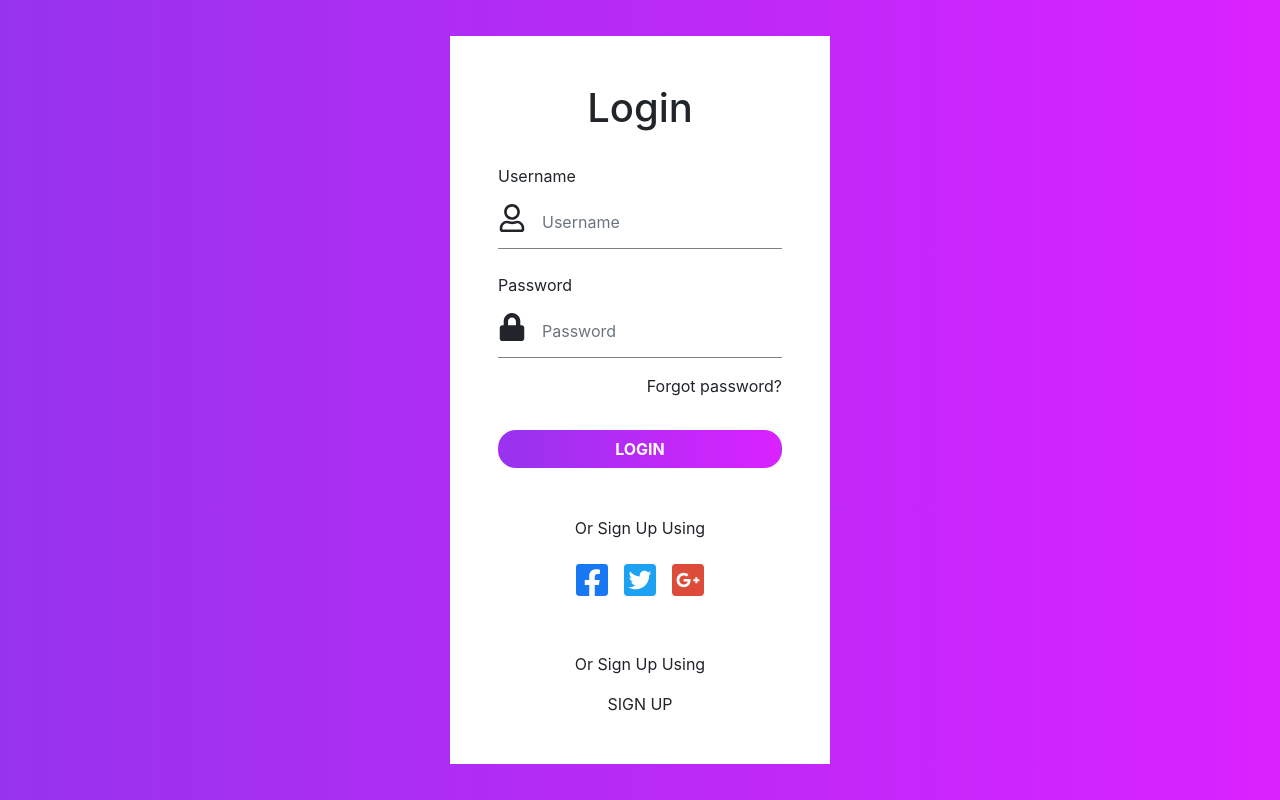
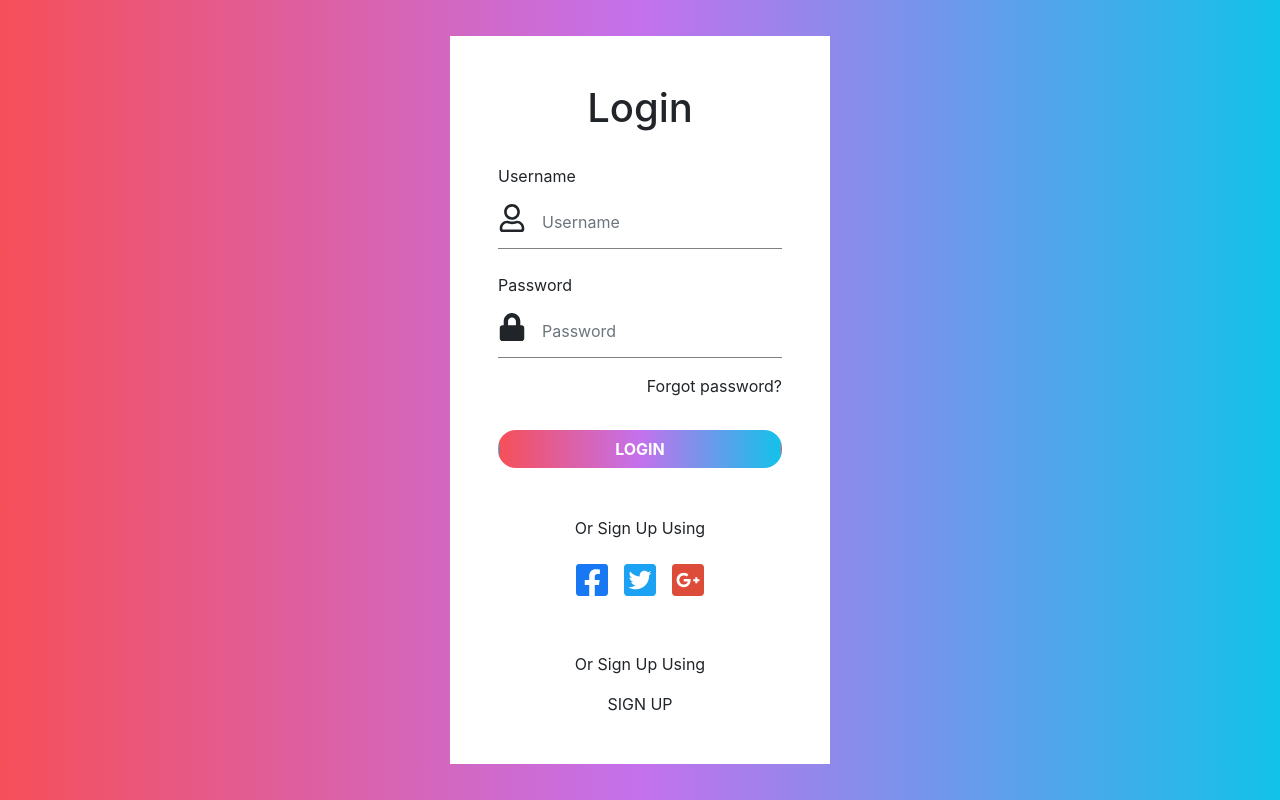
Before and after one commit to fahadshoukat/login-form, a React (Create React App) app: page / in a window 1280 px wide. Built offline with nearby package versions, Linux system fonts and the light colour scheme.

Commit message:
remove unneccessary dependencies and change bg

```diff
--- a/package.json
+++ b/package.json
@@ -3,14 +3,10 @@
   "version": "0.1.0",
   "private": true,
   "dependencies": {
-    "@fortawesome/fontawesome-svg-core": "^6.1.1",
-    "@fortawesome/free-regular-svg-icons": "^6.1.1",
-    "@fortawesome/free-solid-svg-icons": "^6.1.1",
     "@fortawesome/react-fontawesome": "^0.1.18",
     "@testing-library/jest-dom": "^5.16.3",
     "@testing-library/react": "^12.1.4",
     "@testing-library/user-event": "^13.5.0",
-    "babel-plugin-macros": "^3.1.0",
     "bootstrap": "^5.1.3",
     "react": "^17.0.2",
     "react-bootstrap": "^2.2.2",
--- a/src/App.css
+++ b/src/App.css
@@ -9,9 +9,10 @@
 }
 
 .btn {
-    background: #DA22FF;  /* fallback for old browsers */
-background: -webkit-linear-gradient(to right, #9733EE, #DA22FF);  /* Chrome 10-25, Safari 5.1-6 */
-background: linear-gradient(to right, #9733EE, #DA22FF); /* W3C, IE 10+/ Edge, Firefox 16+, Chrome 26+, Opera 12+, Safari 7+ */
+    background: #12c2e9;  /* fallback for old browsers */
+background: -webkit-linear-gradient(to right, #f64f59, #c471ed, #12c2e9);  /* Chrome 10-25, Safari 5.1-6 */
+background: linear-gradient(to right, #f64f59, #c471ed, #12c2e9); /* W3C, IE 10+/ Edge, Firefox 16+, Chrome 26+, Opera 12+, Safari 7+ */
+
 
 border-radius: 18px;
 }
--- a/src/index.css
+++ b/src/index.css
@@ -5,9 +5,9 @@ body {
     sans-serif;
   -webkit-font-smoothing: antialiased;
   -moz-osx-font-smoothing: grayscale;
-  background: #DA22FF;  /* fallback for old browsers */
-background: -webkit-linear-gradient(to right, #9733EE, #DA22FF);  /* Chrome 10-25, Safari 5.1-6 */
-background: linear-gradient(to right, #9733EE, #DA22FF); /* W3C, IE 10+/ Edge, Firefox 16+, Chrome 26+, Opera 12+, Safari 7+ */
+  background: #12c2e9;  /* fallback for old browsers */
+background: -webkit-linear-gradient(to right, #f64f59, #c471ed, #12c2e9);  /* Chrome 10-25, Safari 5.1-6 */
+background: linear-gradient(to right, #f64f59, #c471ed, #12c2e9); /* W3C, IE 10+/ Edge, Firefox 16+, Chrome 26+, Opera 12+, Safari 7+ */
 
 }
 
```
